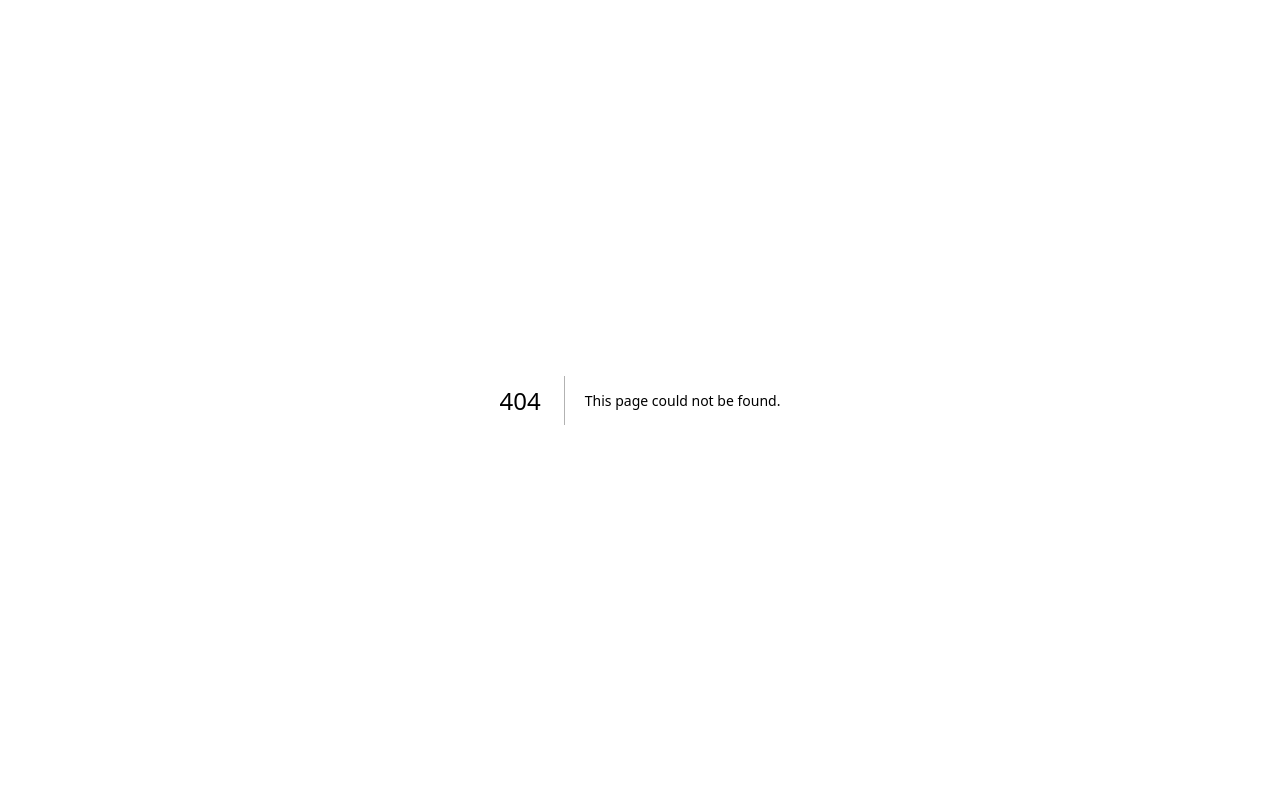
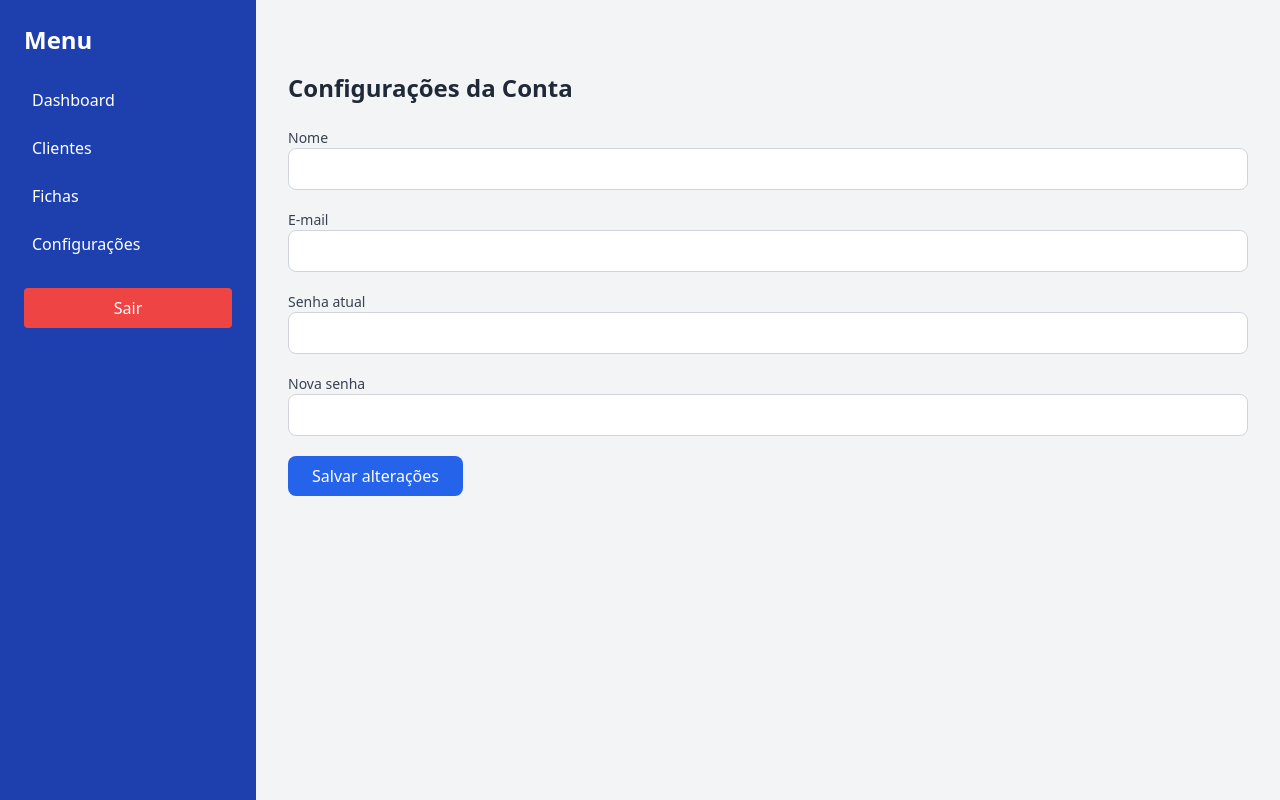
Before and after one commit to Geeh17/SistemaAdvogados, a Next.js app in the folder frontend/: page /configuracoes in a window 1280 px wide. Before the commit this address had no page. Built offline with nearby package versions, Linux system fonts and the light colour scheme; no server answers; sample sign-in values are in the browser's storage.

Commit message:
Criação simples da pagina de configurações

```diff
--- /dev/null
+++ b/frontend/src/pages/configuracoes.tsx
@@ -0,0 +1,171 @@
+import { useState, useEffect } from "react";
+import axios from "@/services/api";
+import Layout from "@/components/Layout";
+import PrivateRoute from "@/components/PrivateRoute";
+
+interface Usuario {
+  nome: string;
+  email: string;
+  role: string;
+}
+
+export default function ConfiguracoesPage() {
+  const [usuario, setUsuario] = useState<Usuario | null>(null);
+  const [nome, setNome] = useState("");
+  const [email, setEmail] = useState("");
+  const [senhaAtual, setSenhaAtual] = useState("");
+  const [novaSenha, setNovaSenha] = useState("");
+
+  // Exclusivo para cadastro de novos usuários
+  const [novoNome, setNovoNome] = useState("");
+  const [novoEmail, setNovoEmail] = useState("");
+  const [novaSenhaUsuario, setNovaSenhaUsuario] = useState("");
+
+  useEffect(() => {
+    async function carregarDados() {
+      try {
+        const res = await axios.get("/usuario");
+        console.log("Usuário logado:", res.data); // 👀 debug
+        setUsuario(res.data);
+        setNome(res.data.nome);
+        setEmail(res.data.email);
+      } catch (error) {
+        console.error("Erro ao carregar dados do usuário", error);
+      }
+    }
+
+    carregarDados();
+  }, []);
+
+  async function atualizarPerfil(e: React.FormEvent) {
+    e.preventDefault();
+    try {
+      await axios.put("/usuario", {
+        nome,
+        email,
+        senhaAtual,
+        novaSenha,
+      });
+      alert("Dados atualizados com sucesso!");
+      setSenhaAtual("");
+      setNovaSenha("");
+    } catch (error) {
+      alert("Erro ao atualizar dados");
+      console.error(error);
+    }
+  }
+
+  async function cadastrarNovoUsuario(e: React.FormEvent) {
+    e.preventDefault();
+    try {
+      await axios.post("/usuarios", {
+        nome: novoNome,
+        email: novoEmail,
+        senha: novaSenhaUsuario,
+      });
+      alert("Novo usuário cadastrado com sucesso!");
+      setNovoNome("");
+      setNovoEmail("");
+      setNovaSenhaUsuario("");
+    } catch (error) {
+      alert("Erro ao cadastrar usuário");
+      console.error(error);
+    }
+  }
+
+  return (
+    <PrivateRoute>
+      <Layout>
+        <div className="max-w-5xl mx-auto py-10">
+          <h1 className="text-2xl font-bold text-gray-800 mb-6">Configurações da Conta</h1>
+
+          <form onSubmit={atualizarPerfil} className="space-y-5 mb-10">
+            <div>
+              <label className="block text-sm font-medium text-gray-700">Nome</label>
+              <input
+                type="text"
+                value={nome}
+                onChange={(e) => setNome(e.target.value)}
+                className="w-full p-2 border border-gray-300 rounded-lg"
+              />
+            </div>
+            <div>
+              <label className="block text-sm font-medium text-gray-700">E-mail</label>
+              <input
+                type="email"
+                value={email}
+                onChange={(e) => setEmail(e.target.value)}
+                className="w-full p-2 border border-gray-300 rounded-lg"
+              />
+            </div>
+            <div>
+              <label className="block text-sm font-medium text-gray-700">Senha atual</label>
+              <input
+                type="password"
+                value={senhaAtual}
+                onChange={(e) => setSenhaAtual(e.target.value)}
+                className="w-full p-2 border border-gray-300 rounded-lg"
+              />
+            </div>
+            <div>
+              <label className="block text-sm font-medium text-gray-700">Nova senha</label>
+              <input
+                type="password"
+                value={novaSenha}
+                onChange={(e) => setNovaSenha(e.target.value)}
+                className="w-full p-2 border border-gray-300 rounded-lg"
+              />
+            </div>
+            <button
+              type="submit"
+              className="bg-blue-600 text-white px-6 py-2 rounded-lg hover:bg-blue-700"
+            >
+              Salvar alterações
+            </button>
+          </form>
+
+          {usuario && usuario.role?.toUpperCase() === "MASTER" && (
+            <div className="bg-gray-100 p-6 rounded-lg shadow-md">
+              <h2 className="text-xl font-semibold text-gray-800 mb-4">Painel Administrativo (MASTER)</h2>
+
+              <form onSubmit={cadastrarNovoUsuario} className="space-y-4 mb-6">
+                <h3 className="text-lg font-medium text-gray-700 mb-2">Cadastrar novo usuário</h3>
+                <input
+                  type="text"
+                  placeholder="Nome"
+                  value={novoNome}
+                  onChange={(e) => setNovoNome(e.target.value)}
+                  className="w-full p-2 border border-gray-300 rounded-lg"
+                />
+                <input
+                  type="email"
+                  placeholder="E-mail"
+                  value={novoEmail}
+                  onChange={(e) => setNovoEmail(e.target.value)}
+                  className="w-full p-2 border border-gray-300 rounded-lg"
+                />
+                <input
+                  type="password"
+                  placeholder="Senha"
+                  value={novaSenhaUsuario}
+                  onChange={(e) => setNovaSenhaUsuario(e.target.value)}
+                  className="w-full p-2 border border-gray-300 rounded-lg"
+                />
+                <button
+                  type="submit"
+                  className="bg-green-600 text-white px-4 py-2 rounded-lg hover:bg-green-700"
+                >
+                  Cadastrar usuário
+                </button>
+              </form>
+
+              <p className="text-gray-600 italic">
+                🔧 Seções adicionais como produtividade, acessos e histórico virão aqui.
+              </p>
+            </div>
+          )}
+        </div>
+      </Layout>
+    </PrivateRoute>
+  );
+}
```
